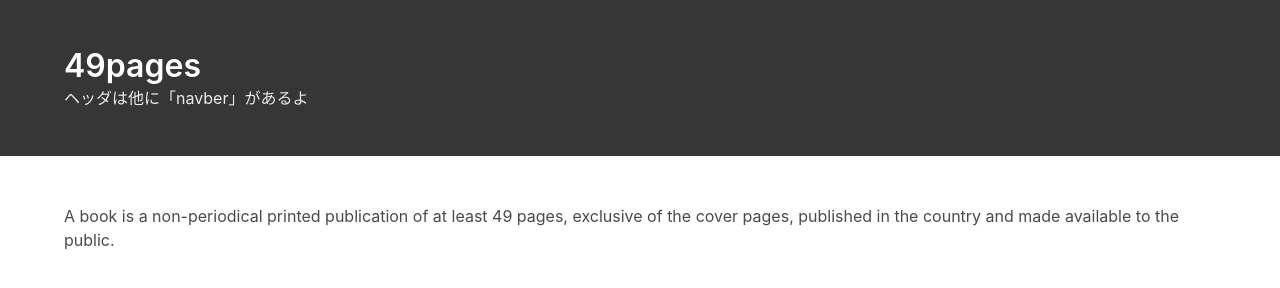
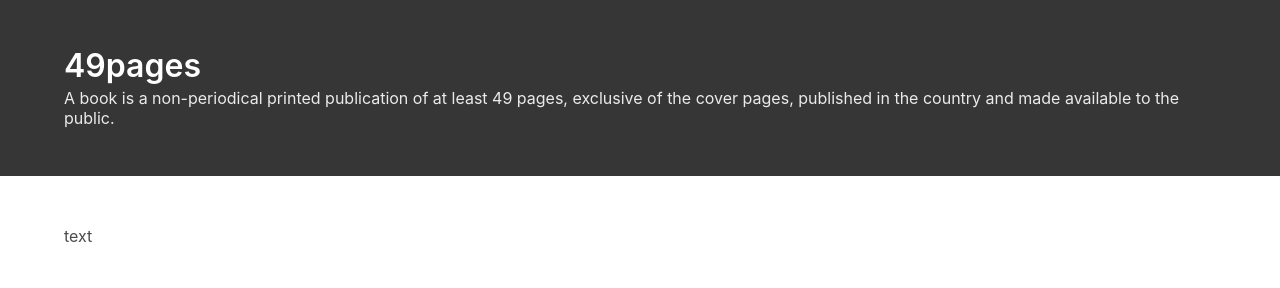
Before and after one commit to cnn874/49pages, a plain HTML site: page index.html in a window 1280 px wide. Drawn offline with nearby package versions, Linux system fonts and the light colour scheme.

Commit message:
explain about 49pages

```diff
--- a/index.html
+++ b/index.html
@@ -14,15 +14,15 @@
           49pages
         </h1>
         <h2 class="subtitle is-6">
-          ヘッダは他に「navber」があるよ
+          A book is a non-periodical printed publication of at least 49 pages,
+          exclusive of the cover pages, published in the country and made available to the public.
         </h2>
       </div>
     </div>
   </section>
   <section class="section">
     <div class="container">
-      A book is a non-periodical printed publication of at least 49 pages,
-      exclusive of the cover pages, published in the country and made available to the public.
+      text
     </div>
   </section>
 </body>
```
